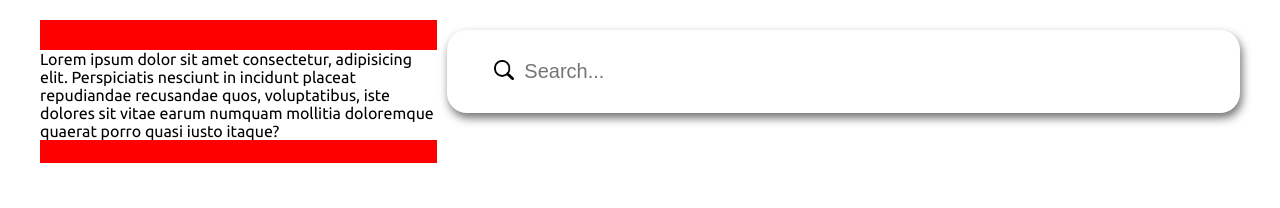
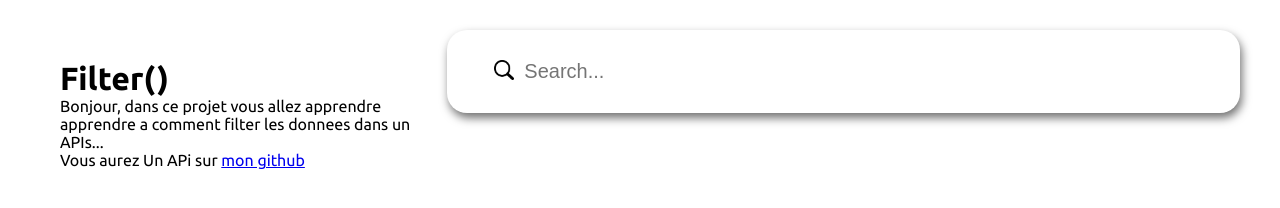
Before and after one commit to Racine14Creator/filterApi, a plain HTML site: page index.html in a window 1280 px wide. Drawn offline with Linux system fonts and the light colour scheme; no server answers.

Commit message:
Status index and MVC

```diff
--- a/index.html
+++ b/index.html
@@ -12,10 +12,15 @@
     <div class="flex">
         <div class="flex-1">
             <div class="wrapper">
+                <h1 class="title">Filter()</h1>
                 <p>
-                    Lorem ipsum dolor sit amet consectetur, adipisicing elit. Perspiciatis nesciunt in incidunt placeat
-                    repudiandae recusandae quos, voluptatibus, iste dolores sit vitae earum numquam mollitia doloremque
-                    quaerat porro quasi iusto itaque?
+                    <span>Bonjour,</span>
+                    dans ce projet vous allez apprendre apprendre a comment filter les donnees dans un APIs...
+                </p>
+                <p>
+                    Vous aurez Un APi sur <a blank="_tank" href="https://github.com/Racine14Creator/filterApi.git">mon
+                        github</a>
+
                 </p>
             </div>
         </div>
--- a/public/style/styles.css
+++ b/public/style/styles.css
@@ -38,14 +38,15 @@ body {
     top: 20px;
     flex: 1;
     width: 100%;
-    background-color: red;
 }
 
 .flex-1 .wrapper {
     width: 100%;
     background-color: var(--white);
     position: relative;
-    top: 20px;
+    top: 10px;
+    padding: 20px;
+    border-radius: var(--b);
 }
 
 .flex-3 {
```
Also changed, not shown: public/js/main.js (+8 -0 lines).
